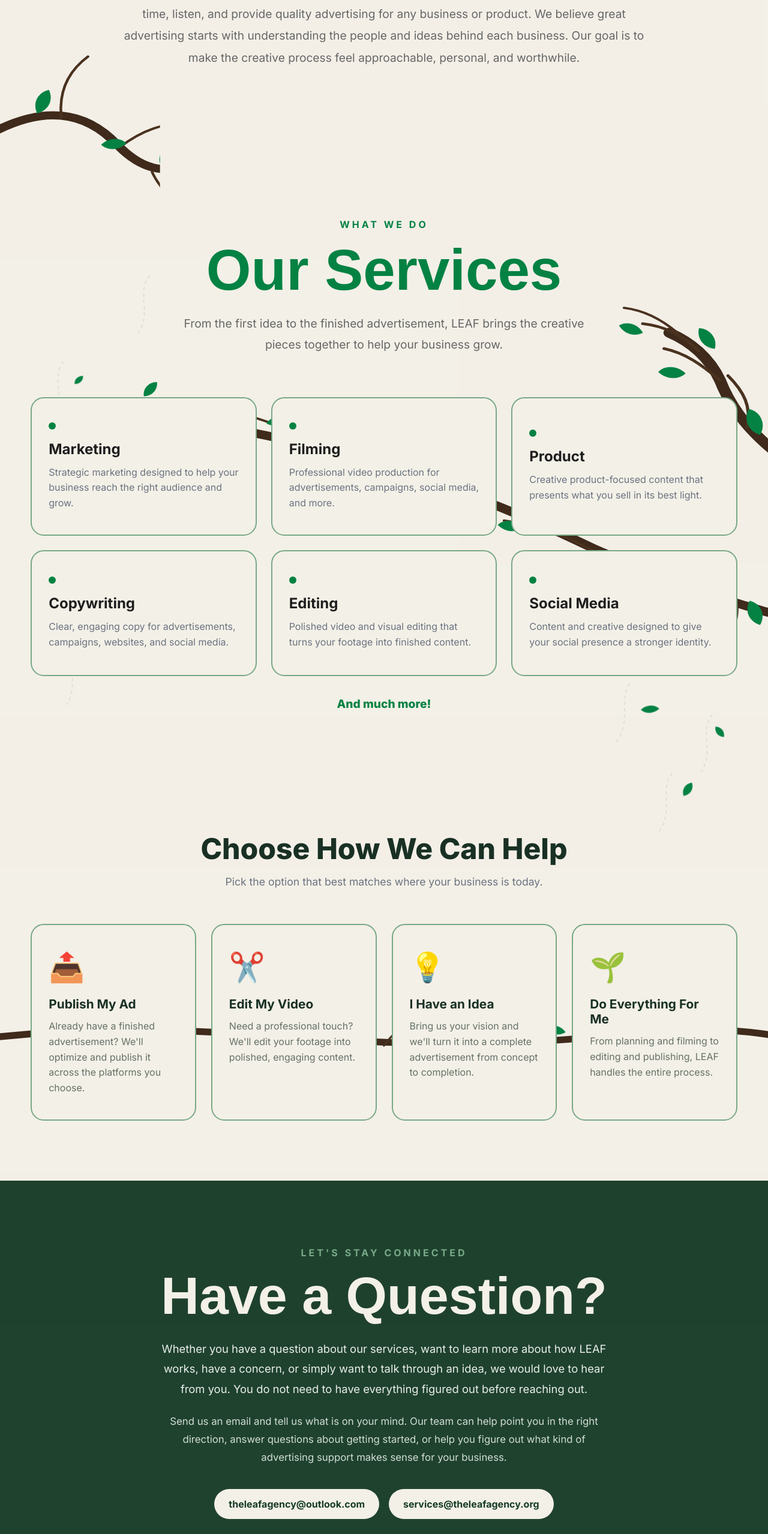
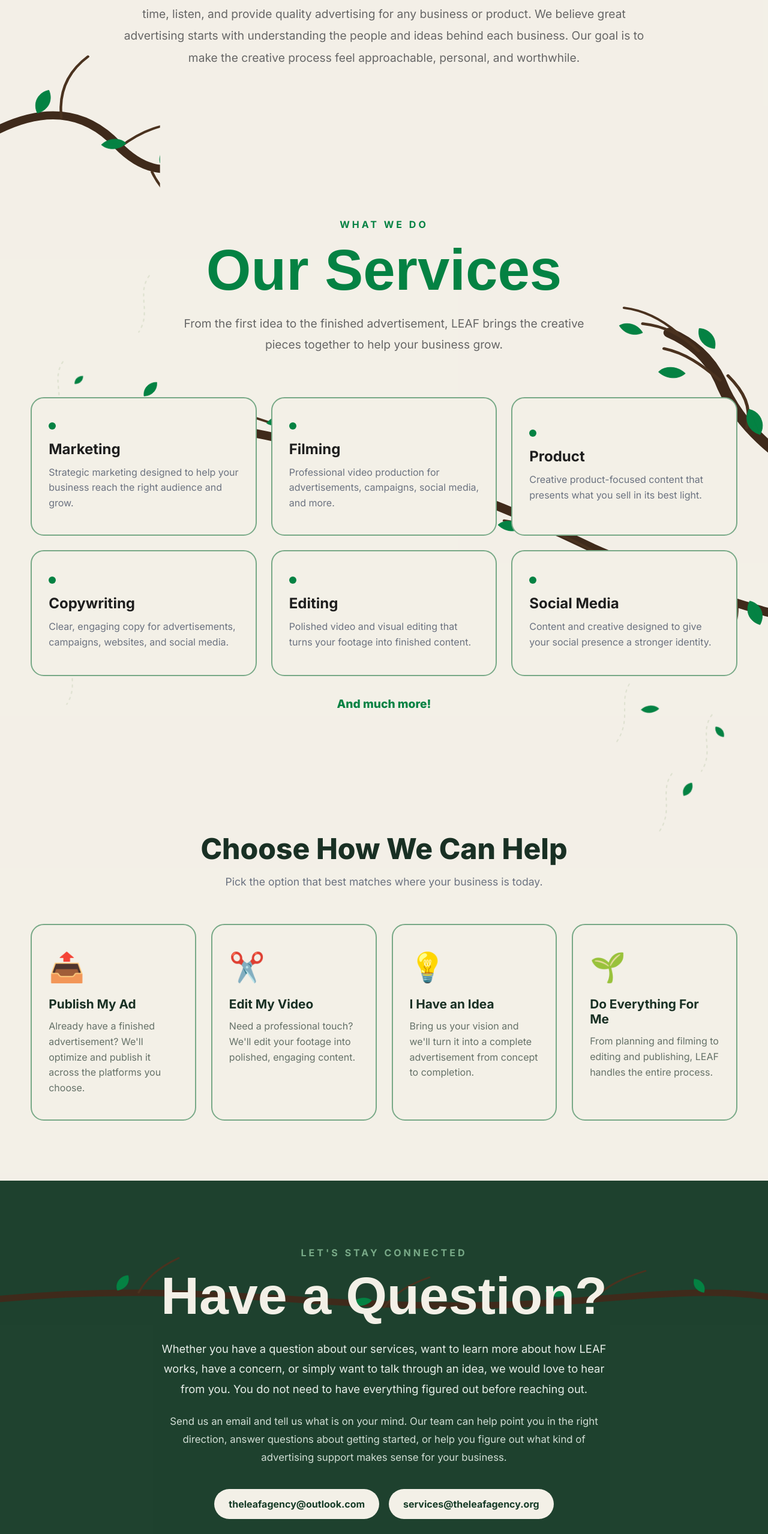
Before and after one commit to TheLeafAgency/The-LEAF-Agency, a Next.js app: page / in a window 1280 px wide. Shown: the part 1094-3651 px from the top of the page at 60% size. Built offline with nearby package versions, Linux system fonts and the light colour scheme.

Commit message:
Lower help branch below service cards

```diff
--- a/app/globals.css
+++ b/app/globals.css
@@ -2512,9 +2512,11 @@ section { width: 100%; }
   height: 26%;
   z-index: 6;
   pointer-events: none;
+  overflow: visible;
+  contain: paint;
 }
 
 .leaf-botanical-svg-help {
-  top: 66%;
-  height: 21%;
-}
+  top: 78%;
+  height: 20%;
+}
```
